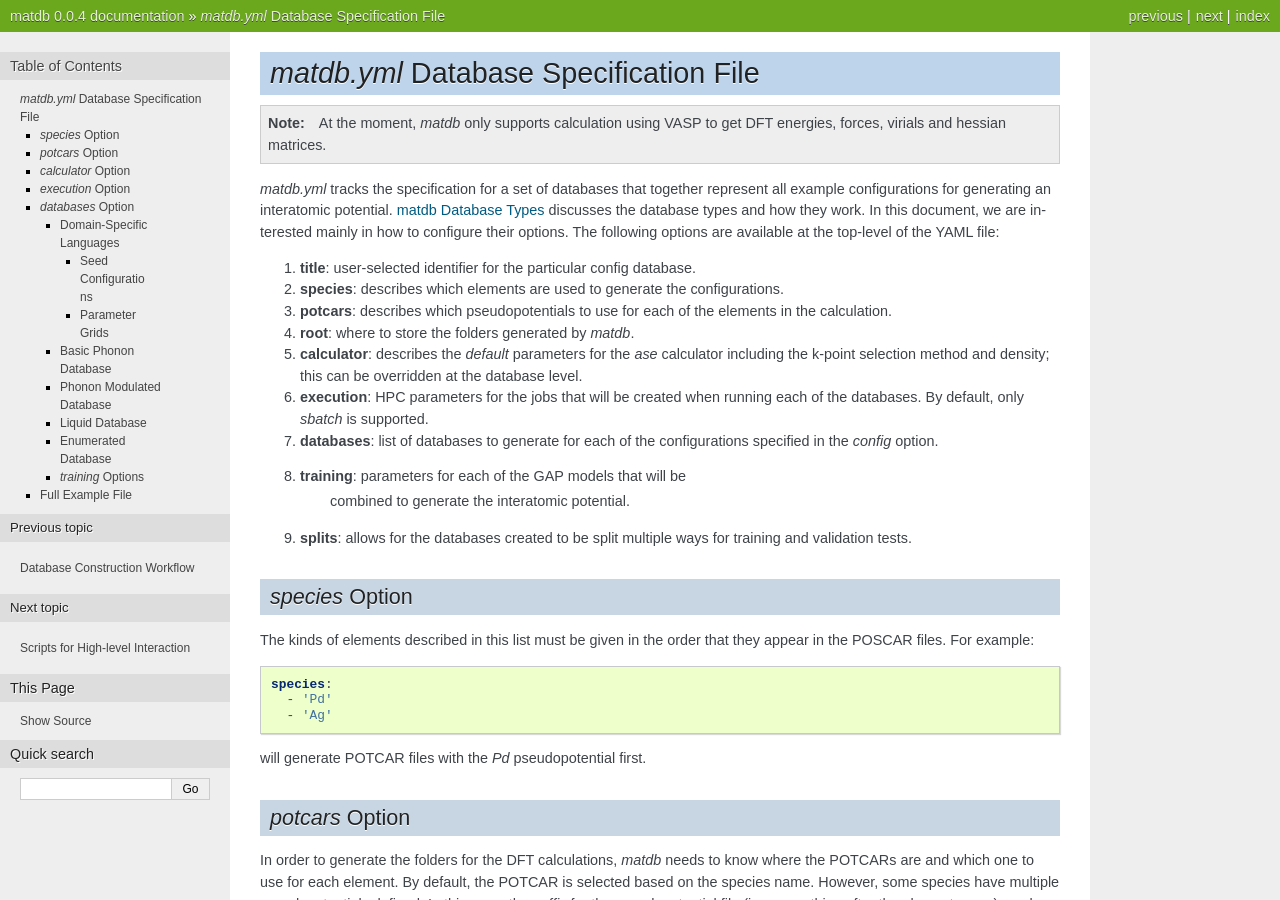
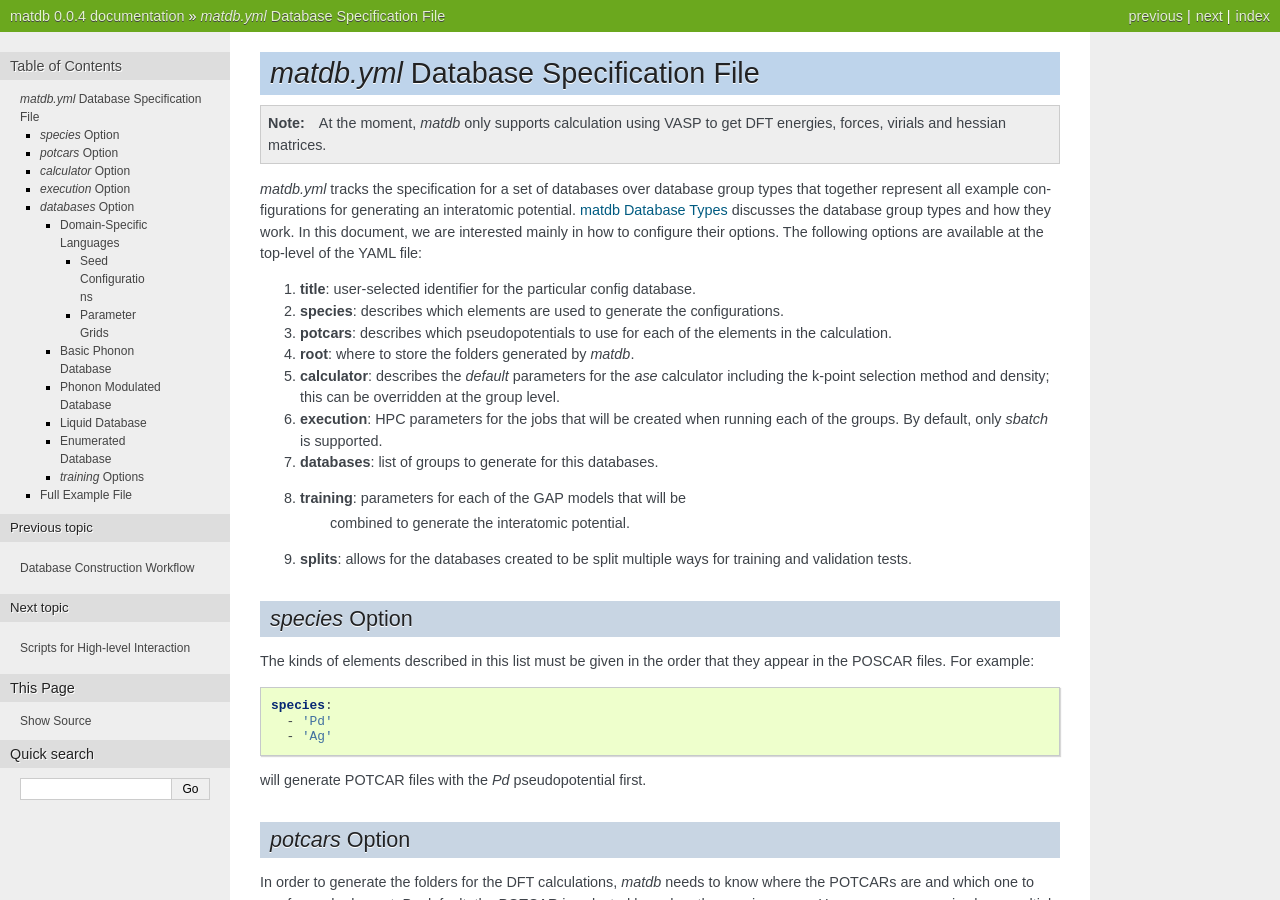
Before and after one commit to HallLabs/tracy_matdb, a Sphinx documentation site: the page built from docs/matdbyml.rst, in a window 1280 px wide and 900 px high. Built offline with Sphinx 7.4.7, drawn with Linux system fonts in a browser that asks for light colours; some of the changed text lies outside the part shown.

Commit message:
Re-worded some of the matdbyml.rst to mention the different database groups.

```diff
--- a/docs/matdbyml.rst
+++ b/docs/matdbyml.rst
@@ -4,11 +4,12 @@
 .. note:: At the moment, `matdb` only supports calculation using VASP to get DFT
 	  energies, forces, virials and hessian matrices.
 
-`matdb.yml` tracks the specification for a set of databases that
-together represent all example configurations for generating an
-interatomic potential. :doc:`databases` discusses the database types
-and how they work. In this document, we are interested mainly in how
-to configure their options. The following options are available at the
+`matdb.yml` tracks the specification for a set of databases over
+database group types that together represent all example
+configurations for generating an interatomic
+potential. :doc:`databases` discusses the database group types and how
+they work. In this document, we are interested mainly in how to
+configure their options. The following options are available at the
 top-level of the YAML file:
 
 1. **title**: user-selected identifier for the particular config
@@ -20,12 +21,11 @@
 4. **root**: where to store the folders generated by `matdb`.
 5. **calculator**: describes the *default* parameters for the `ase`
    calculator including the k-point selection method and density; this
-   can be overridden at the database level.
+   can be overridden at the group level.
 6. **execution**: HPC parameters for the jobs that will be created
-   when running each of the databases. By default, only `sbatch` is
+   when running each of the groups. By default, only `sbatch` is
    supported.
-7. **databases**: list of databases to generate for each of the
-   configurations specified in the `config` option.
+7. **databases**: list of groups to generate for this databases.
 8. **training**: parameters for each of the GAP models that will be
     combined to generate the interatomic potential.
 9. **splits**: allows for the databases created to be split multiple
@@ -163,10 +163,10 @@
    specify. If not given, a default will be chosen for you.
 
 This option takes a list of dictionaries, where each dictionary has
-settings peculiar to the type of database being constructed. Each
-database can include multiple groups types using the `steps` command
-allowing for the linking of databases whose calculations rely on each
-other.
+settings peculiar to the type of database group being
+constructed. Each database can include multiple database group types
+using the `steps` command allowing for the linking of databases whose
+calculations rely on each other.
 
 .. note:: You can override the `execution` and `calculator` settings
    for a particular database by including an option in its dictionary
```
